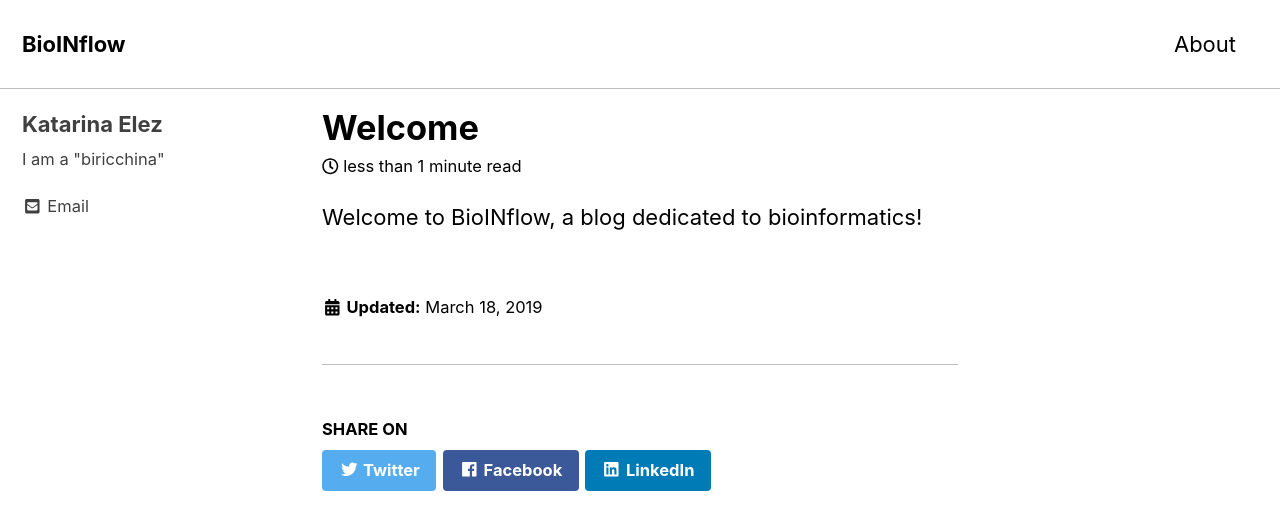
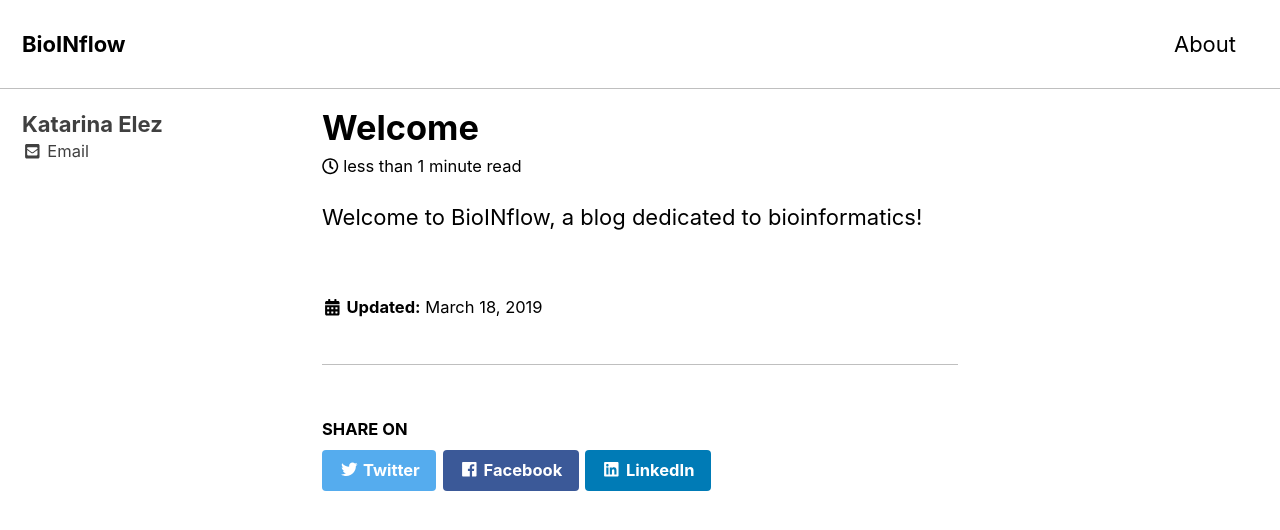
Before and after one commit to bioinflow/bioinflow.github.io, a Jekyll site: the page built from _posts/2019-03-18-welcome.md, in a window 1280 px wide and 900 px high. Shown: the top 530 px of the window. Built offline with Jekyll 4.4.1, drawn with Linux system fonts in a browser that asks for light colours; cached includes are drawn as plain includes.

Commit message:
messsso cosine mie

```diff
--- a/_data/authors.yml
+++ b/_data/authors.yml
@@ -8,7 +8,7 @@
 
 Katarina Elez:
   name        : "Katarina Elez"
-  bio         : I am a "biricchina"
+  bio         :
   avatar      : #"/assets/images/bio-photo-2.jpg"
   email       : katarina.elez1@gmail.com
 
@@ -17,3 +17,5 @@
   bio         :
   avatar      : #"/assets/images/bio-photo.jpg"
   email       : marcoanteghini@yahoo.it
+  location    : Aachen, Germany
+  instagram   : https://www.instagram.com/marcoanteghini/
```
